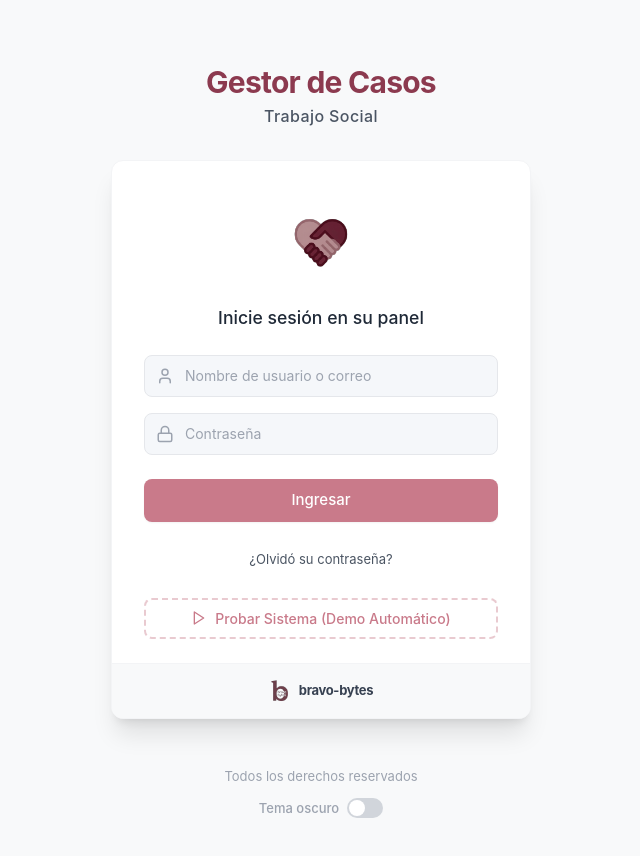
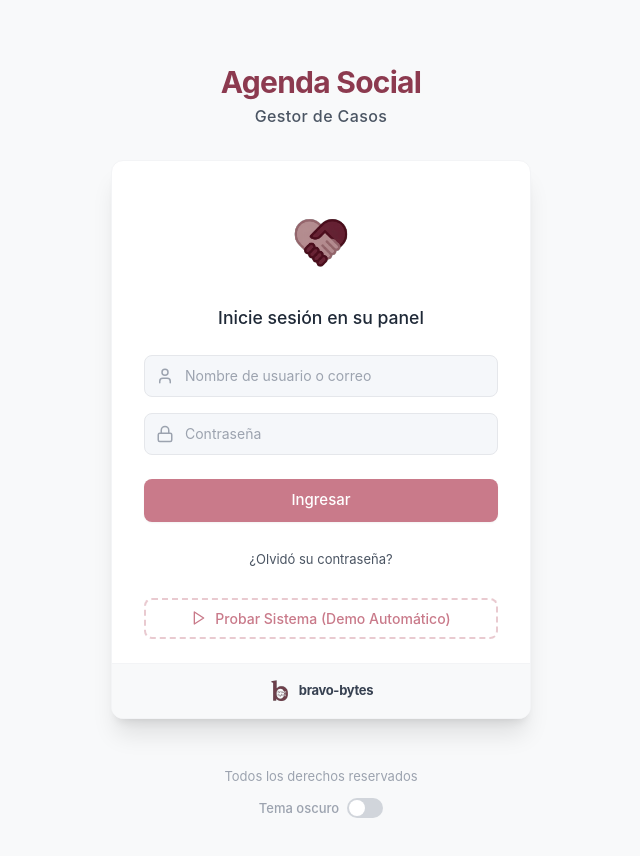
Before and after one commit to TheN1c0/AgendaSocial, a React (Vite) app: page /login in a window 1280 px wide. Shown: the whole page, without its empty margins (319-959 px from the left). Built offline with nearby package versions, Linux system fonts and the light colour scheme; no server answers.

Commit message:
estilo: actualizar títulos de la página de Login

```diff
--- a/src/pages/Login/LoginPage.tsx
+++ b/src/pages/Login/LoginPage.tsx
@@ -62,8 +62,8 @@ export const LoginPage = () => {
 
       {/* HEADER SECTION */}
       <div className="text-center mb-8 mt-auto z-10 pt-12">
-        <h1 className="text-3xl font-bold text-[#8c3a4f] dark:text-[#C97A8A] tracking-tight m-0">Gestor de Casos</h1>
-        <p className="text-gray-600 dark:text-gray-400 font-medium tracking-wide mt-1 m-0">Trabajo Social</p>
+        <h1 className="text-3xl font-bold text-[#8c3a4f] dark:text-[#C97A8A] tracking-tight m-0">Agenda Social</h1>
+        <p className="text-gray-600 dark:text-gray-400 font-medium tracking-wide mt-1 m-0">Gestor de Casos</p>
       </div>
 
       {/* LOGIN CARD */}
```
